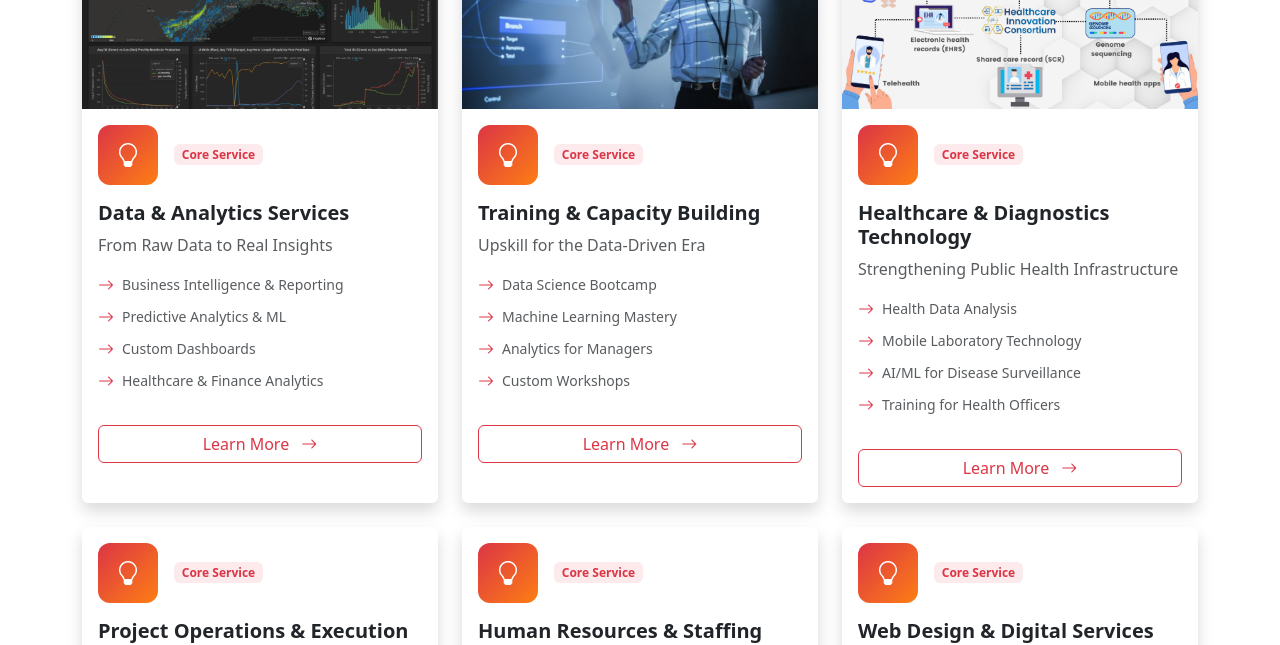
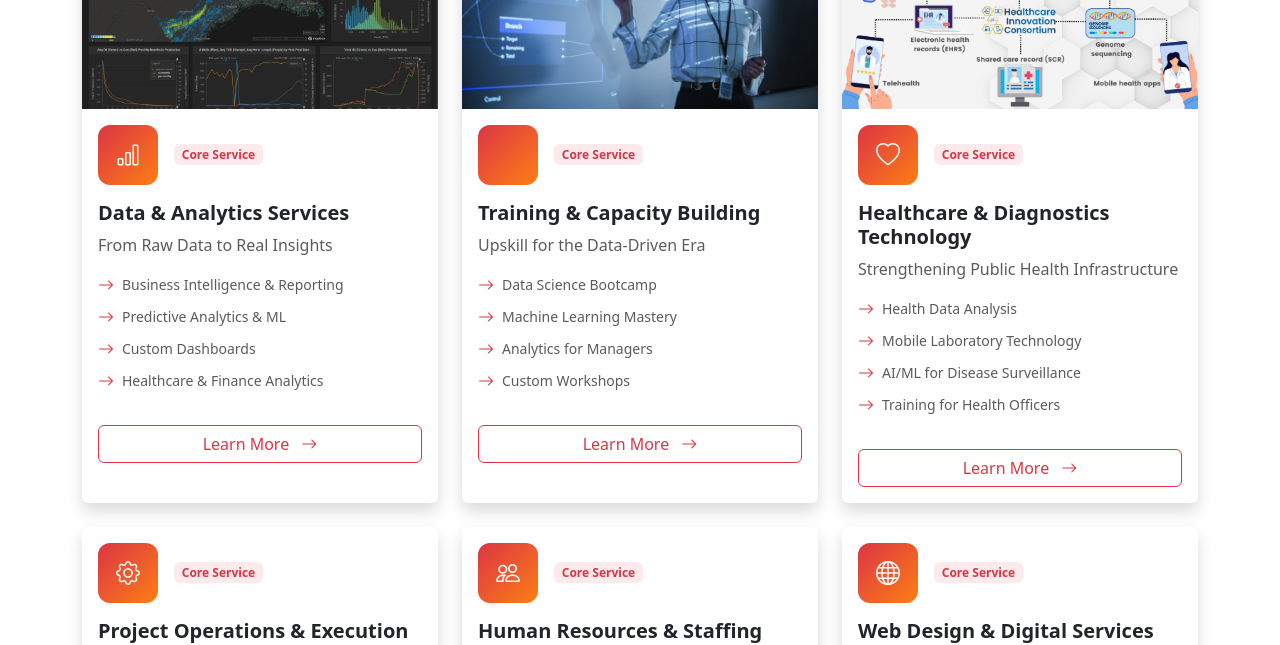
Before and after one commit to suendra2020/kanurutechvuejslive, a Vue app: page / in a window 1280 px wide. Shown: the part 1220-1865 px from the top of the page. Built offline with nearby package versions, Linux system fonts and the light colour scheme.

Commit message:
icon updated

```diff
--- a/src/App.vue
+++ b/src/App.vue
@@ -119,7 +119,7 @@
               <div class="card-body">
                 <div class="d-flex align-items-center mb-3">
                   <div class="service-icon gradient-bg me-3">
-                    <i class="bi bi-lightbulb"></i>
+                    <i :class="service.icon"></i>
                   </div>
                   <span class="badge bg-danger bg-opacity-10 text-danger">Core Service</span>
                 </div>
```
